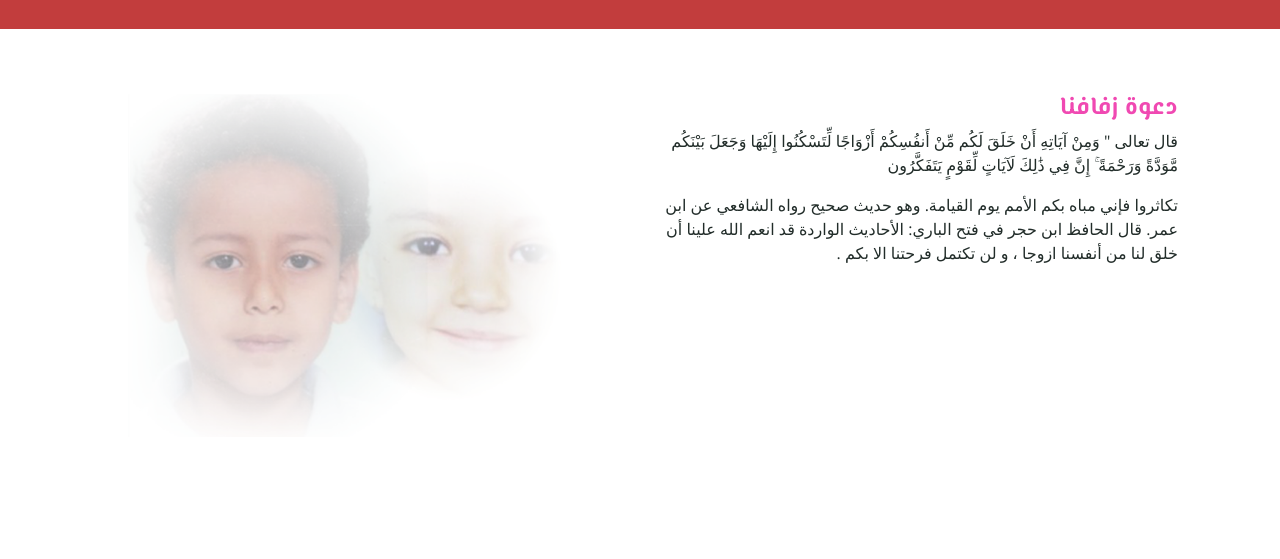
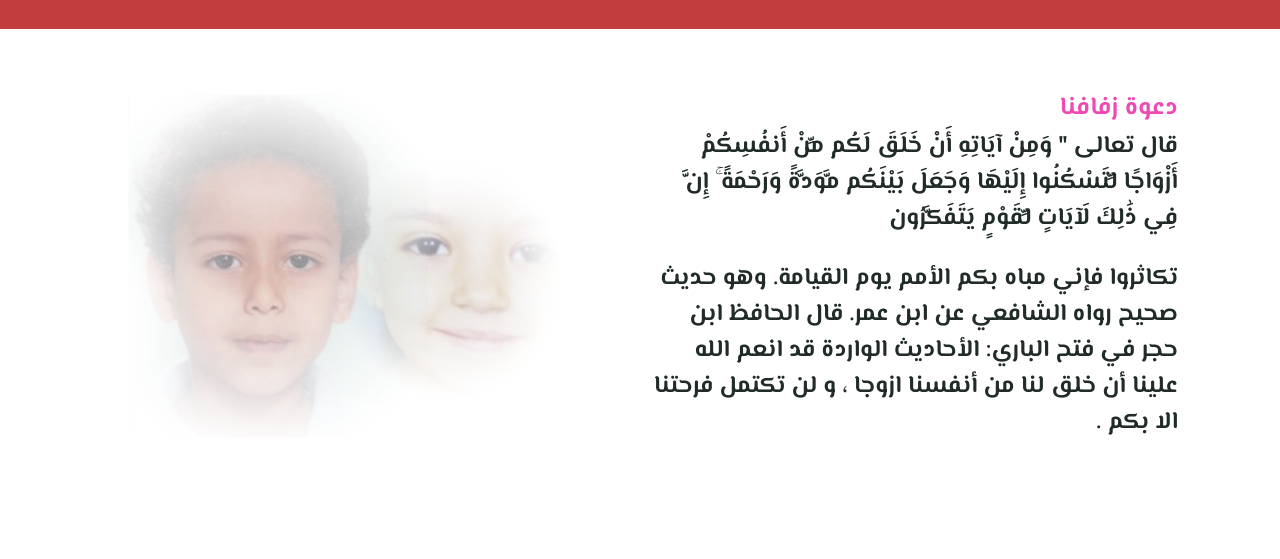
Before and after one commit to MuhammadYacoub/widding-invitation, a plain HTML site: page index.html in a window 1280 px wide. Shown: the part 1320-1879 px from the top of the page. Drawn offline with nearby package versions, Linux system fonts and the light colour scheme.

Commit message:
invitationText

```diff
--- a/css/styles.css
+++ b/css/styles.css
@@ -759,7 +759,9 @@ img, video, iframe, embed, object {
 }
 #aboutUs p{
 color: #212C29;
-font-size: medium;
+font-size: x-large;
+font-family: 'El Messiri', sans-serif;
+
 }
 #aboutUs .feature {
 	margin-top: 30px;
```
